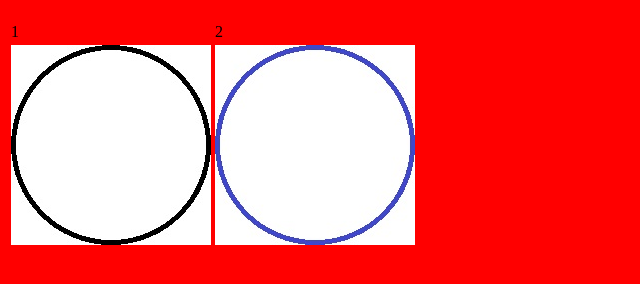
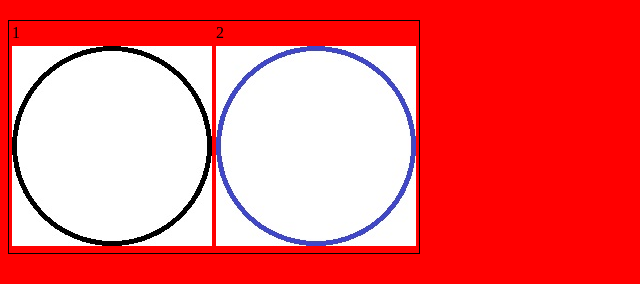
Before and after one commit to MarioPL98/nplab6, a plain HTML site: page index.html in a window 1280 px wide. Shown: the part 60-344 px from the top of the page, without its empty margins (0-640 px from the left). Drawn offline with Linux system fonts and the light colour scheme.

Commit message:
table border

```diff
--- a/styl.css
+++ b/styl.css
@@ -1,3 +1,7 @@
 body{
 	background-color: red;
 }
+
+table{
+	border: solid 1px;
+}
```
